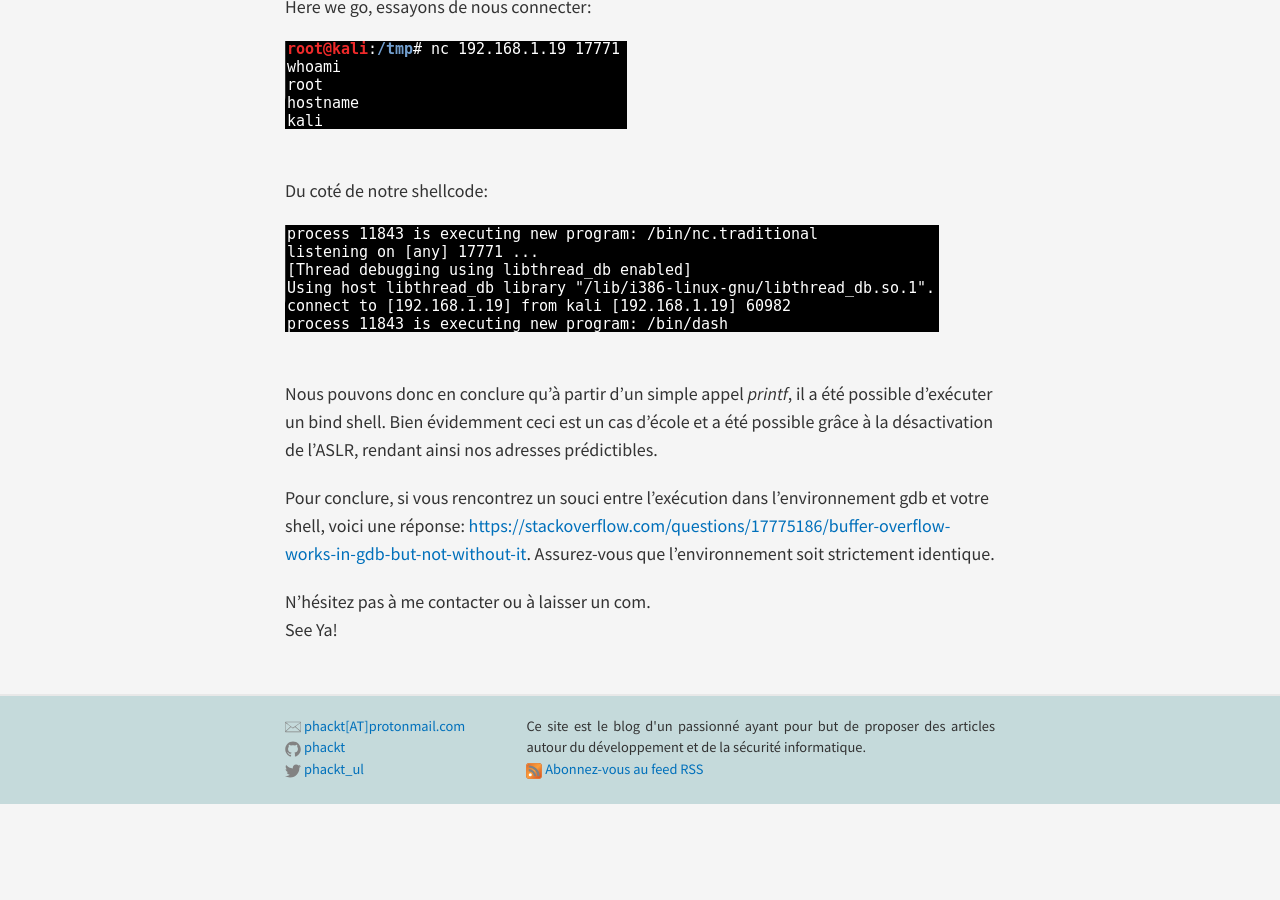
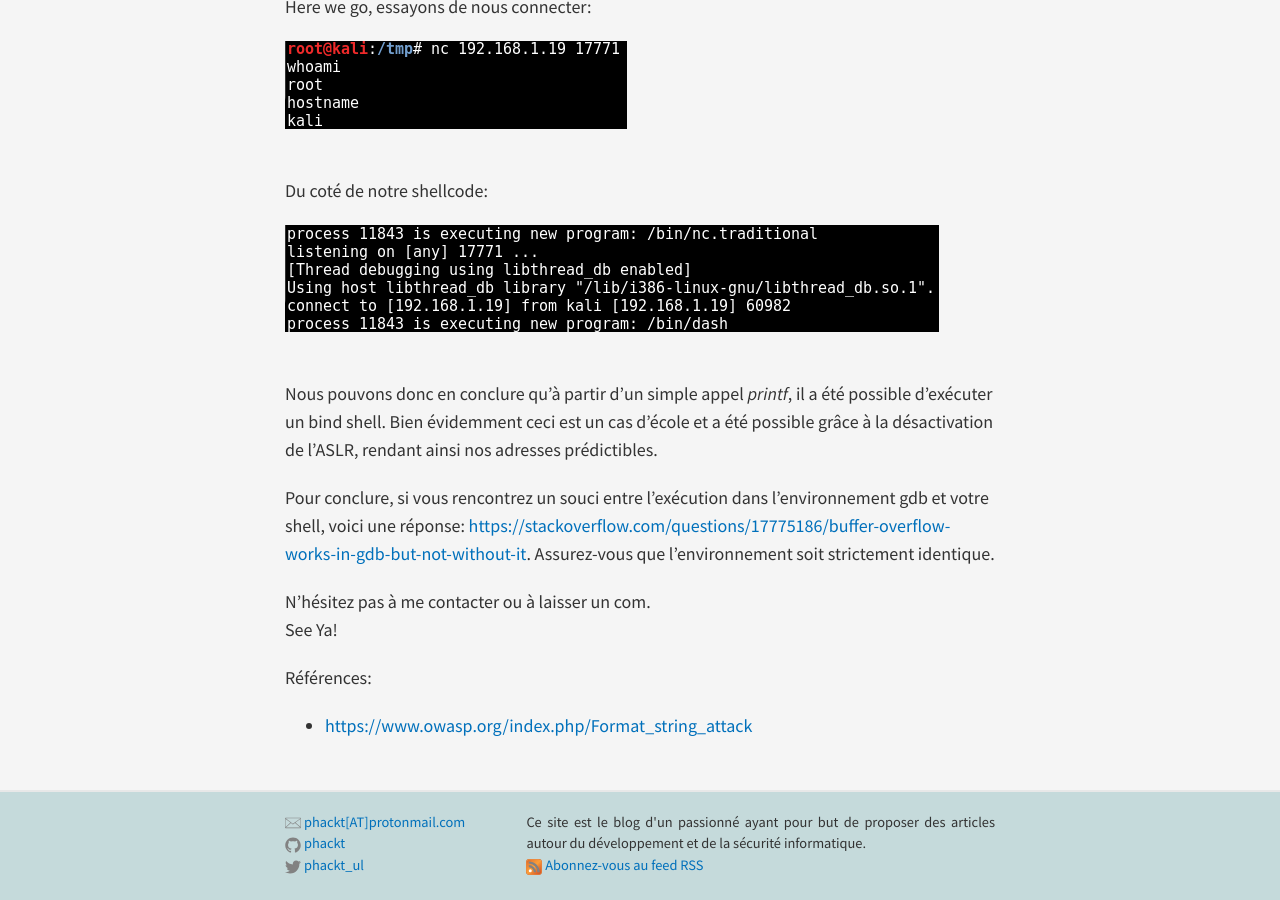
Before and after one commit to phackt/phackt.github.io, a Jekyll site: the page built from _posts/2017-02-28-Format-String.markdown, in a window 1280 px wide and 900 px high, scrolled down 12739 px. Built offline with Jekyll 4.4.1, drawn with Linux system fonts in a browser that asks for light colours; nearby versions of some CDN libraries; comment, search, counter and statistics services are not loaded; before the commit the page ends 13543 px from its top, so only the background shows below that; part of the change alters nothing that is shown.

Commit message:
update fmt

```diff
--- a/_posts/2017-02-28-Format-String.markdown
+++ b/_posts/2017-02-28-Format-String.markdown
@@ -248,3 +248,7 @@ Pour conclure, si vous rencontrez un souci entre l'exécution dans l'environneme
 
 N'hésitez pas à me contacter ou à laisser un com.
 See Ya!
+
+
+Références:
+ - [https://www.owasp.org/index.php/Format_string_attack](https://www.owasp.org/index.php/Format_string_attack)
```
